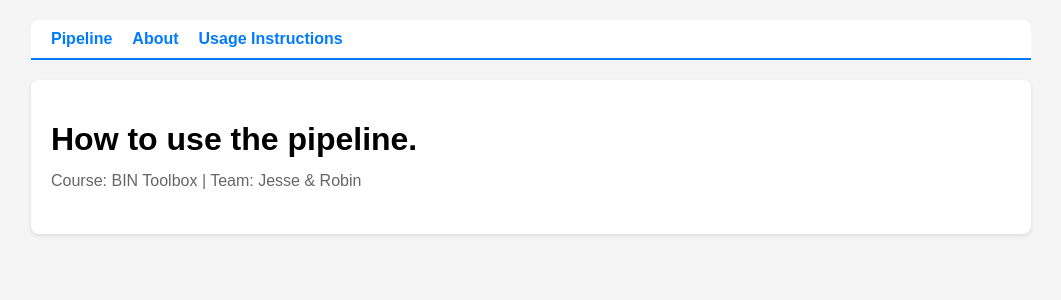
After one commit to JesseP05/bin_tbx, a Flask app: page /how-to in a window 1280 px wide. The commit adds this page. Shown: the top 300 px of the page, without its empty margins (109-1170 px from the left). Run offline with Flask 3, Linux system fonts and the light colour scheme.

Commit message:
usage pagina

```diff
--- a/web/app.py
+++ b/web/app.py
@@ -11,5 +11,10 @@ def about():
     return render_template('about.html')
 
 
+@app.route("/how-to")
+def usage():
+    return render_template('usage.html')
+
+
 if __name__ == "__main__":
     app.run(debug=True, host='0.0.0.0', port=5000)
--- a/web/templates/about.html
+++ b/web/templates/about.html
@@ -10,7 +10,8 @@
     <nav class="navbar">
         <ul>
             <li><a href="/">Pipeline</a></li>
-            <li><a href="about.html">About</a></li>
+            <li><a href="/about">About</a></li>
+            <li><a href="/how-to">Usage Instructions</a></li>
         </ul>
     </nav>
     <div class="container">
--- a/web/templates/index.html
+++ b/web/templates/index.html
@@ -11,6 +11,7 @@
         <ul>
             <li><a href="/">Pipeline</a></li>
             <li><a href="/about">About</a></li>
+            <li><a href="/how-to">Usage Instructions</a></li>
         </ul>
     </nav>
     <div class="container">
--- /dev/null
+++ b/web/templates/usage.html
@@ -0,0 +1,20 @@
+<!DOCTYPE html>
+<html lang="en">
+<head>
+    <meta charset="UTF-8">
+    <meta name="viewport" content="width=device-width, initial-scale=1.0">
+    <title>Usage instructions</title>
+    <link rel="stylesheet" href="../static/css/stylesheet.css">
+</head>
+<body>
+    <nav class="navbar">
+        <ul>
+            <li><a href="/">Pipeline</a></li>
+            <li><a href="/about">About</a></li>
+            <li><a href="/how-to">Usage Instructions</a></li>
+        </ul>
+    </nav>
+    <div class="container">
+        <h1>How to use the pipeline.</h1>
+        <p class="meta">Course: BIN Toolbox | Team: Jesse & Robin</p>
+</body>
```
